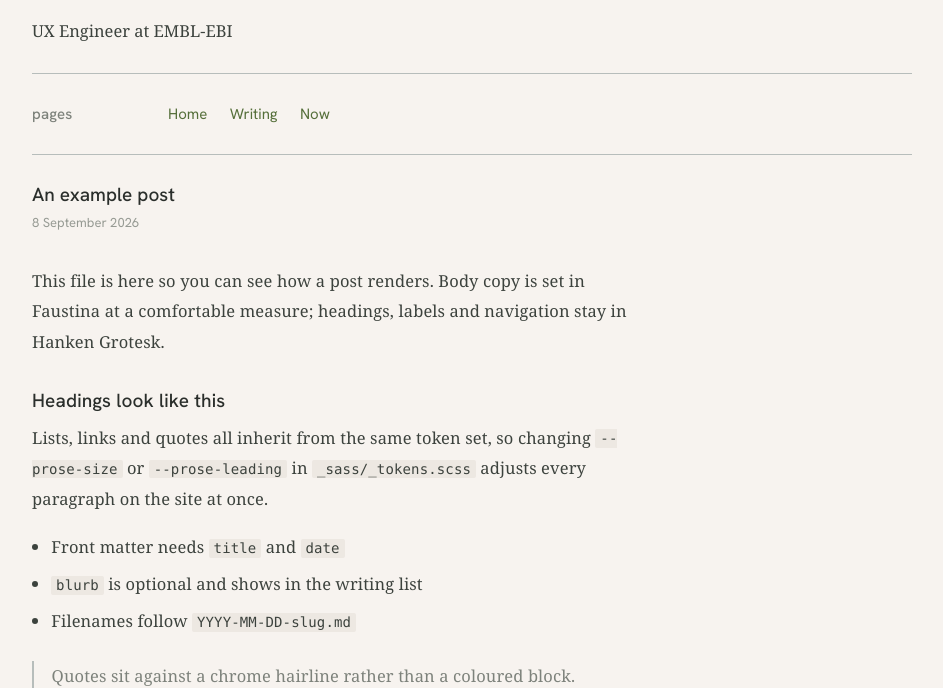
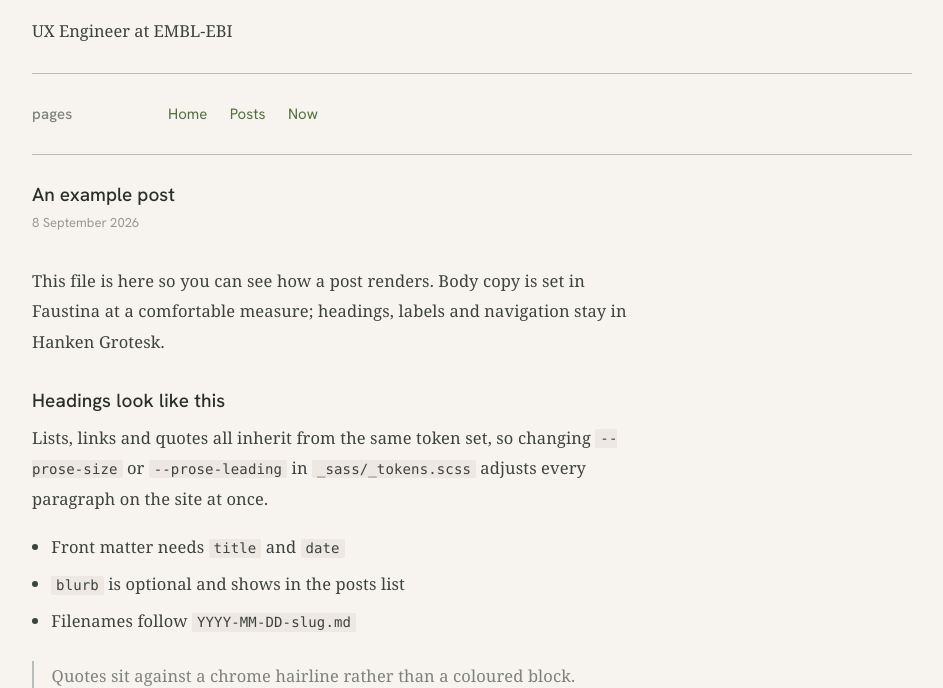
Before and after one commit to minjoonkim/minjoonkim.github.io, a Jekyll site: the page built from _posts/2026-09-08-example-post.md, in a window 1280 px wide. Shown: the part 158-846 px from the top of the page, without its empty margins (168-1111 px from the left). Built offline with Jekyll 4.4.1, drawn with Linux system fonts in a browser that asks for light colours; some web fonts are replaced.

Commit message:
favicons

```diff
--- a/404.html
+++ b/404.html
@@ -12,7 +12,7 @@
     <p class="prose" style="margin-top:0.6rem">
       The site was rebuilt in 2026 and some old links didn't survive it.
       Try the <a href="{{ '/' | relative_url }}">homepage</a> or
-      <a href="{{ '/writing/' | relative_url }}">writing</a>.
+      <a href="{{ '/posts/' | relative_url }}">posts</a>.
     </p>
   </div>
 </section>
--- a/_config.yml
+++ b/_config.yml
@@ -22,12 +22,12 @@
 nav:
   - title: Home
     url: /
-  - title: Writing
-    url: /writing/
+  - title: Posts
+    url: /posts/
   - title: Now
     url: /now/
 
-permalink: /writing/:year/:title/
+permalink: /posts/:year/:title/
 timezone: Europe/London
 
 plugins:
--- a/_includes/head.html
+++ b/_includes/head.html
@@ -1,6 +1,10 @@
 <meta charset="utf-8">
 <meta name="viewport" content="width=device-width, initial-scale=1">
-<meta name="theme-color" content="#F2ECE1">
+<meta name="theme-color" content="#F7F3EF">
+
+<link rel="icon" href="{{ '/assets/favicon.svg' | relative_url }}" type="image/svg+xml">
+<link rel="icon" href="{{ '/assets/favicon-32.png' | relative_url }}" sizes="32x32" type="image/png">
+<link rel="apple-touch-icon" href="{{ '/assets/favicon-180.png' | relative_url }}">
 
 {% seo %}
 
--- a/_posts/2026-09-08-example-post.md
+++ b/_posts/2026-09-08-example-post.md
@@ -1,7 +1,7 @@
 ---
 title: An example post
 date: 2026-09-08
-blurb: Delete this once you've written a real one. It exists so the writing page has something in it.
+blurb: Delete this once you've written a real one. It exists so the posts page has something in it.
 ---
 
 This file is here so you can see how a post renders. Body copy is set in
@@ -15,7 +15,7 @@
 paragraph on the site at once.
 
 - Front matter needs `title` and `date`
-- `blurb` is optional and shows in the writing list
+- `blurb` is optional and shows in the posts list
 - Filenames follow `YYYY-MM-DD-slug.md`
 
 > Quotes sit against a chrome hairline rather than a coloured block.
--- a/posts.html
+++ b/posts.html
@@ -1,12 +1,12 @@
 ---
 layout: default
-title: Writing
+title: Posts
 description: Notes and longer pieces by Minjoon Kim.
-permalink: /writing/
+permalink: /posts/
 ---
 
 <section class="band">
-  <div class="band__label">writing</div>
+  <div class="band__label">posts</div>
   <div>
     {% if site.posts.size > 0 %}
       <ul class="postlist">
```
Also changed, not shown: _layouts/home.html (+0 -21 lines), assets/favicon-180.png (added), assets/favicon-32.png (added), assets/favicon.svg (added).
